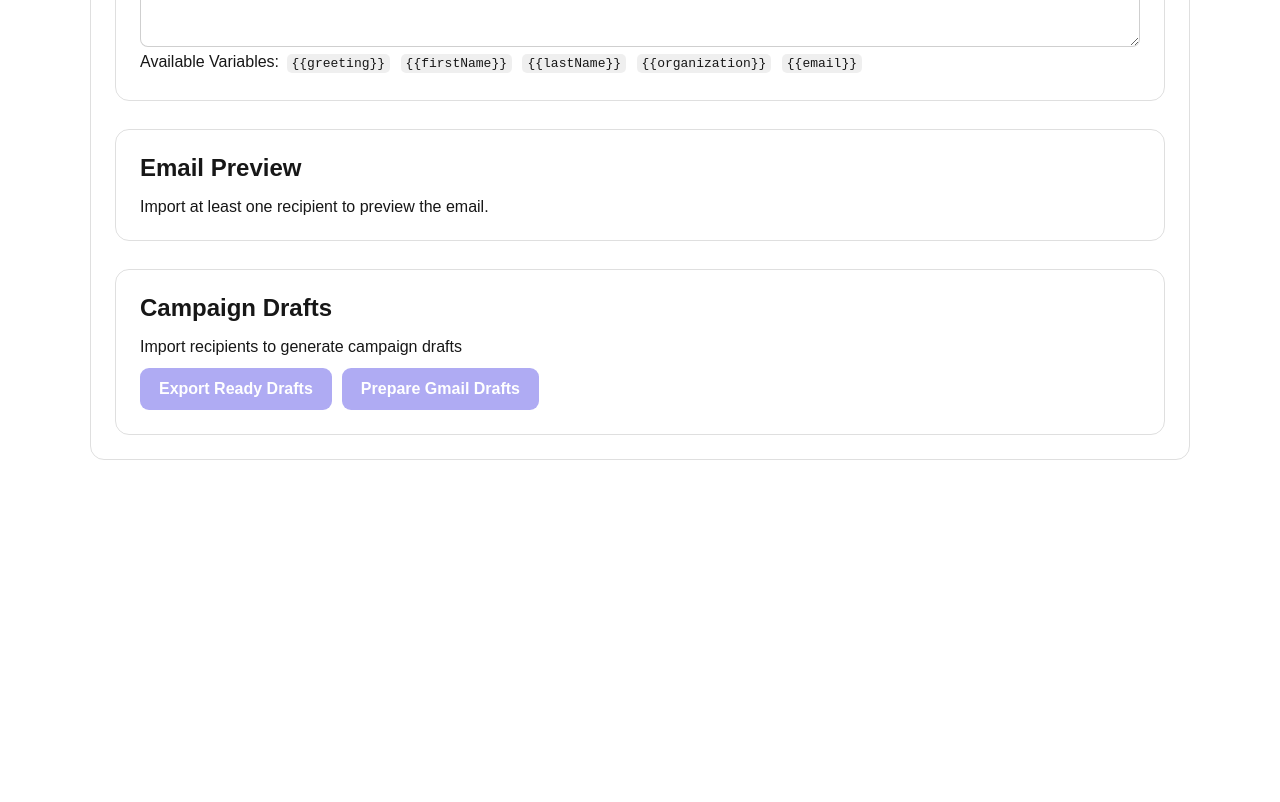
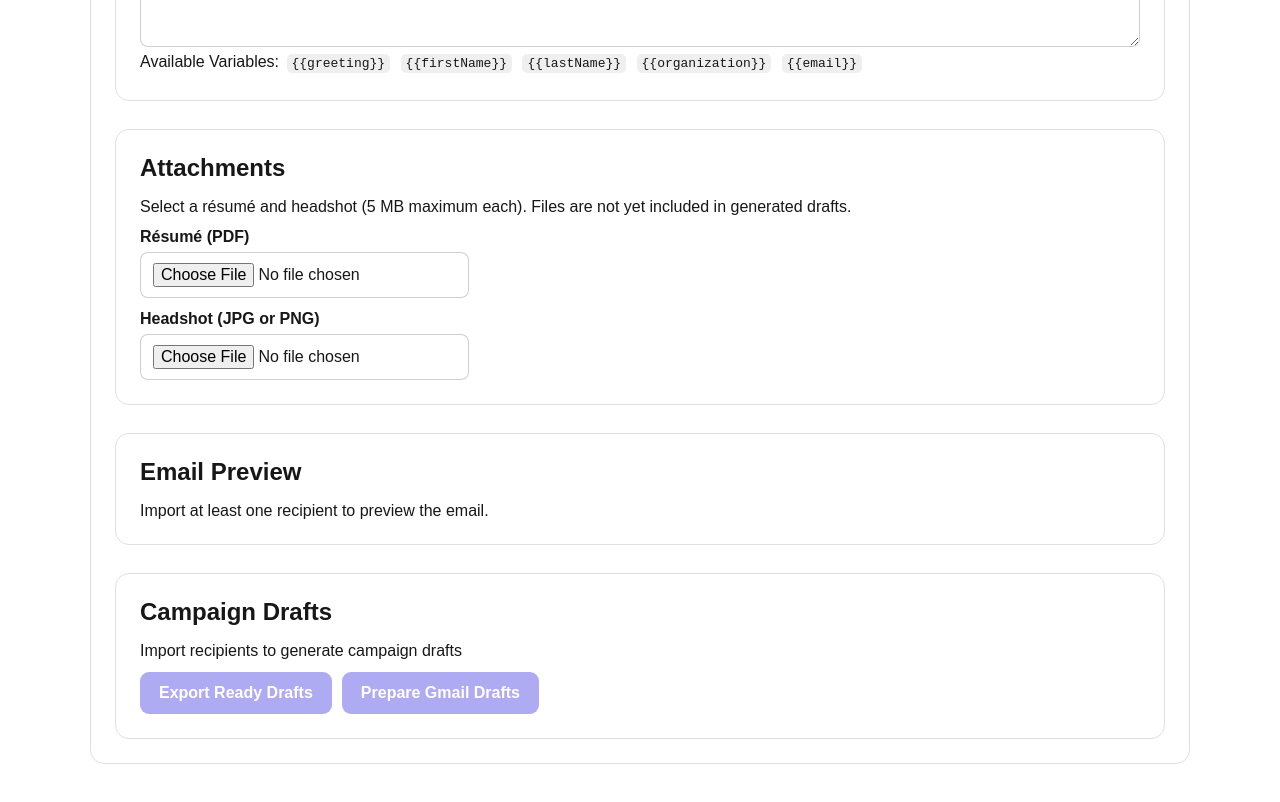
Before and after one commit to lightsage88/outreach-assistant, a Next.js app: page /workspace in a window 1280 px wide. Shown: the part 1300-2102 px from the top of the page. Before the commit the page ends 1840 px from the top, so only its background shows below. Built offline with nearby package versions, Linux system fonts and the light colour scheme.

Commit message:
feat: add local attachment selection and validation

```diff
--- a/src/components/OutreachWorkspace.tsx
+++ b/src/components/OutreachWorkspace.tsx
@@ -9,6 +9,7 @@ import { buildEmailDrafts } from "@/lib/buildEmailDrafts";
 import { buildEmailDraftCsv } from "@/lib/buildEmailDraftCsv";
 import { demoCampaign } from "@/lib/demoCampaign";
 import { renderEmailHtml } from "@/lib/renderHtmlEmail";
+import { validateAttachment, type AttachmentKind } from "@/lib/validateAttachment";
 import styles from "./OutreachWorkspace.module.css";
 
 import type { Recipient } from "@/app/types/recipient";
@@ -41,6 +42,14 @@ export default function OutreachWorkspace({ mode = "private",}: OutreachWorkspac
   const [isPreparingGmailDrafts, setIsPreparingGmailDrafts] = useState(false);
   const [campaignLoaded, setCampaignLoaded] = useState(false);
   const [storageError, setStorageError] = useState("");
+  const [attachments, setAttachments] = useState<
+  Record<AttachmentKind, File | null>
+>({
+  resume: null,
+  headshot: null,
+});
+
+const [attachmentError, setAttachmentError] = useState("");
 
   useEffect(() => {
     if (mode === "demo") {
@@ -121,6 +130,22 @@ export default function OutreachWorkspace({ mode = "private",}: OutreachWorkspac
     setGmailPreparationError("");
   }
 
+  const handleAttachmentChange = (
+    kind: AttachmentKind,
+    file: File | undefined
+  ) => {
+    if (!file) return;
+
+    const error = validateAttachment(file, kind);
+
+    setAttachmentError(error ?? "");
+
+    setAttachments(current => ({
+      ...current,
+      [kind]: error ? null : file,
+    }));
+  };
+
   const handleClearCampaign = () => {
     clearCampaign();
     setRecipients([]);
@@ -129,6 +154,8 @@ export default function OutreachWorkspace({ mode = "private",}: OutreachWorkspac
     setSubjectTemplate("");
     setBodyTemplate("");
     setStorageError("");
+    setAttachments({ resume: null, headshot: null });
+    setAttachmentError("");
   }
 
   const handleDownloadReadyDrafts = () => {
@@ -438,6 +465,83 @@ export default function OutreachWorkspace({ mode = "private",}: OutreachWorkspac
           </p>
         </section>
         <section>
+          <h2>Attachments</h2>
+          <p>
+            Select a résumé and headshot (5 MB maximum each).
+            Files are not yet included in generated drafts.
+          </p>
+
+          <label htmlFor="resume-file">
+            Résumé (PDF)
+          </label>
+          <input
+            id="resume-file"
+            type="file"
+            accept=".pdf,application/pdf"
+            onChange={event => {
+              handleAttachmentChange(
+                "resume",
+                event.currentTarget.files?.[0]
+              );
+              event.currentTarget.value = "";
+            }}
+          />
+
+          {attachments.resume && (
+            <p>
+              Selected: {attachments.resume.name}
+              <button
+                type="button"
+                onClick={() =>
+                  setAttachments(current => ({
+                    ...current,
+                    resume: null,
+                  }))
+                }
+              >
+                Remove résumé
+              </button>
+            </p>
+          )}
+
+          <label htmlFor="headshot-file">
+            Headshot (JPG or PNG)
+          </label>
+          <input
+            id="headshot-file"
+            type="file"
+            accept=".jpg,.jpeg,.png,image/jpeg,image/png"
+            onChange={event => {
+              handleAttachmentChange(
+                "headshot",
+                event.currentTarget.files?.[0]
+              );
+              event.currentTarget.value = "";
+            }}
+          />
+
+          {attachments.headshot && (
+            <p>
+              Selected: {attachments.headshot.name}
+              <button
+                type="button"
+                onClick={() =>
+                  setAttachments(current => ({
+                    ...current,
+                    headshot: null,
+                  }))
+                }
+              >
+                Remove headshot
+              </button>
+            </p>
+          )}
+
+          {attachmentError && (
+            <p role="alert">{attachmentError}</p>
+          )}
+        </section>
+        <section>
           <h2>Email Preview</h2>
 
           {previewRecipient? (
--- /dev/null
+++ b/src/lib/validateAttachment.ts
@@ -0,0 +1,50 @@
+
+export type AttachmentKind = "resume" | "headshot";
+
+type FileMetadata = Pick<File, "name" | "size" | "type">;
+
+const MB = 1024 * 1024;
+
+const rules = {
+  resume: {
+    extensions: [".pdf"],
+    mimeTypes: ["application/pdf"],
+    maxBytes: 5 * MB,
+    label: "Résumé",
+  },
+  headshot: {
+    extensions: [".jpg", ".jpeg", ".png"],
+    mimeTypes: ["image/jpeg", "image/png"],
+    maxBytes: 5 * MB,
+    label: "Headshot",
+  },
+};
+
+export function validateAttachment(
+  file: FileMetadata,
+  kind: AttachmentKind
+): string | null {
+  const rule = rules[kind];
+
+  const extension = file.name
+    .slice(file.name.lastIndexOf("."))
+    .toLowerCase();
+
+  const validExtension = rule.extensions.includes(extension);
+  const validMimeType =
+    file.type === "" || rule.mimeTypes.includes(file.type);
+
+  if (!validExtension || !validMimeType) {
+    return `${rule.label} has an unsupported file format.`;
+  }
+
+  if (file.size === 0) {
+    return `${rule.label} cannot be empty.`;
+  }
+
+  if (file.size > rule.maxBytes) {
+    return `${rule.label} must be 5 MB or smaller.`;
+  }
+
+  return null;
+}
```
Also changed, not shown: 1 other file (tests, documents, lock files or other folders).
